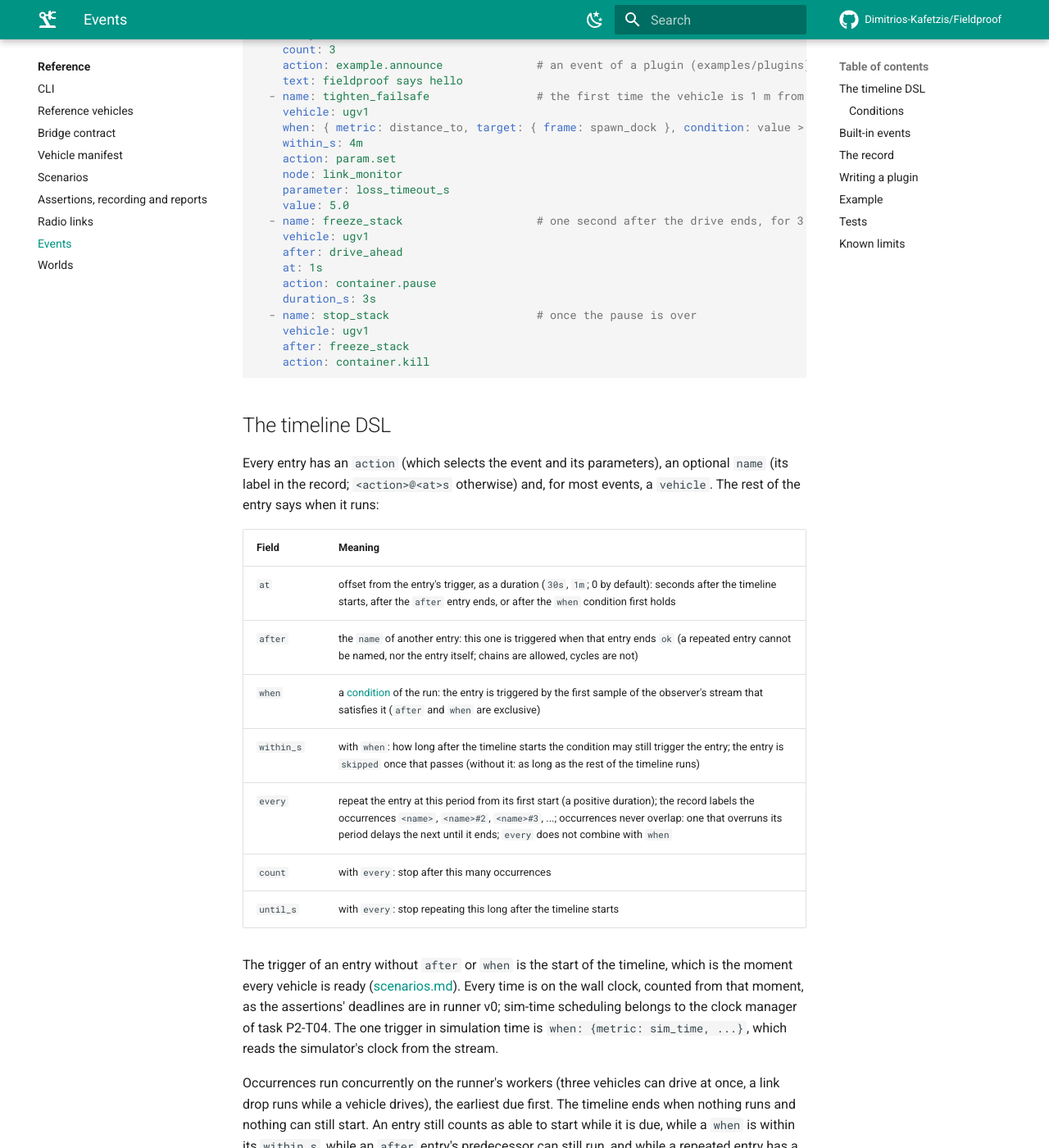
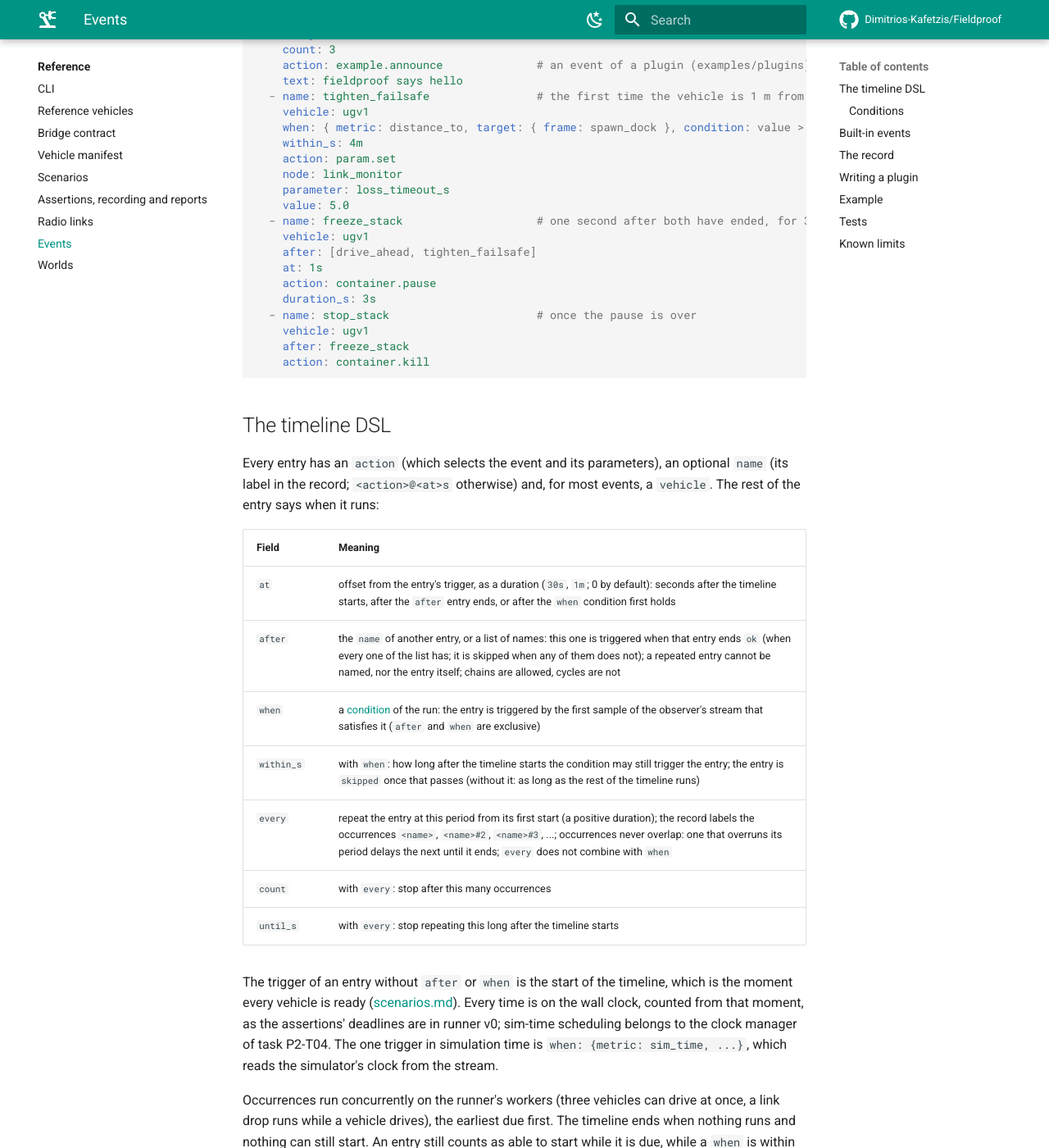
Before and after one commit to Dimitrios-Kafetzis/Fieldproof, an MkDocs documentation site: the page built from docs/reference/events.md, in a window 1280 px wide and 1400 px high, scrolled down 547 px. Shown: the whole window at 82% size. Built offline with MkDocs 1.6.1 and Material for MkDocs 9.7.7, drawn with Linux system fonts in a browser that asks for light colours; comment, search, counter and statistics services are not loaded; some of the changed text lies outside the part shown.

Commit message:
docs(docs): after as a list of names on the events and scenario pages
Task: P2-T03

````diff
--- a/docs/reference/events.md
+++ b/docs/reference/events.md
@@ -29,9 +29,9 @@ timeline:
     node: link_monitor
     parameter: loss_timeout_s
     value: 5.0
-  - name: freeze_stack                    # one second after the drive ends, for 3 s
+  - name: freeze_stack                    # one second after both have ended, for 3 s
     vehicle: ugv1
-    after: drive_ahead
+    after: [drive_ahead, tighten_failsafe]
     at: 1s
     action: container.pause
     duration_s: 3s
@@ -50,7 +50,7 @@ rest of the entry says when it runs:
 | Field | Meaning |
 | --- | --- |
 | `at` | offset from the entry's trigger, as a duration (`30s`, `1m`; 0 by default): seconds after the timeline starts, after the `after` entry ends, or after the `when` condition first holds |
-| `after` | the `name` of another entry: this one is triggered when that entry ends `ok` (a repeated entry cannot be named, nor the entry itself; chains are allowed, cycles are not) |
+| `after` | the `name` of another entry, or a list of names: this one is triggered when that entry ends `ok` (when every one of the list has; it is skipped when any of them does not); a repeated entry cannot be named, nor the entry itself; chains are allowed, cycles are not |
 | `when` | a [condition](#conditions) of the run: the entry is triggered by the first sample of the observer's stream that satisfies it (`after` and `when` are exclusive) |
 | `within_s` | with `when`: how long after the timeline starts the condition may still trigger the entry; the entry is `skipped` once that passes (without it: as long as the rest of the timeline runs) |
 | `every` | repeat the entry at this period from its first start (a positive duration); the record labels the occurrences `<name>`, `<name>#2`, `<name>#3`, ...; occurrences never overlap: one that overruns its period delays the next until it ends; `every` does not combine with `when` |
@@ -119,8 +119,9 @@ parameters. The built-ins of this session:
 | `param.set` | `vehicle`, `node` (relative to the vehicle's namespace, or absolute), `parameter`, `value` (a boolean, a number or a string, which stays a string however it looks), `timeout_s` (30 s) | `ros2 param set` inside the vehicle's container; `ok` when the node accepted the value, `failed` when it refused it (a parameter callback) or is not found within `timeout_s` (the CLI's graph lags behind the stack for a few seconds, so the event asks again once a second), `timeout` when the node does not answer. Whether the node *uses* a value changed at run time is the node's business, as in the field |
 
 A `param.set` or a `navigate_to_pose` aimed at a killed or paused container fails (`ros2`
-cannot run there), so a scenario orders such entries with `after`. The world and sensor events
-of the backlog (`spawn_object`, `remove_object`, `teleport`, `set_wind`, `gps.deny`,
+cannot run there), and a command still running in a container when it is paused freezes with
+it, so a scenario orders such entries with `after` (a list waits for all of them). The world
+and sensor events of the backlog (`spawn_object`, `remove_object`, `teleport`, `set_wind`, `gps.deny`,
 `gps.offset`, `imu.bias`, `sensor.dropout`, `sensor.freeze`, `battery.drain`,
 `actuator.limit`) arrive with the second session of the task, on a Gazebo-side plugin and
 fault-injector nodes between the bridge and the vehicle ([Known limits](#known-limits)).
@@ -242,8 +243,9 @@ change the triggers (they are the DSL's).
 `examples/scenarios/ugv_events.yaml` is the timeline above on the example vehicle `ugv_nav2`:
 the vehicle drives 4 m ahead from the loading dock while `say_hello` publishes three times from
 its container, `tighten_failsafe` sets a parameter of the stack's link monitor once the vehicle
-has moved a metre, `freeze_stack` pauses the container for 3 s after the drive and `stop_stack`
-kills it. Seven assertions check the drive and, through `within_time`, that each event ran.
+has moved a metre, `freeze_stack` pauses the container for 3 s once both have ended and
+`stop_stack` kills it. Seven assertions check the drive and, through `within_time`, that each
+event ran.
 
 ```bash
 uv run --project engine fieldproof events
````
Also changed, not shown: docs/reference/scenarios.md (+1 -1 lines).
